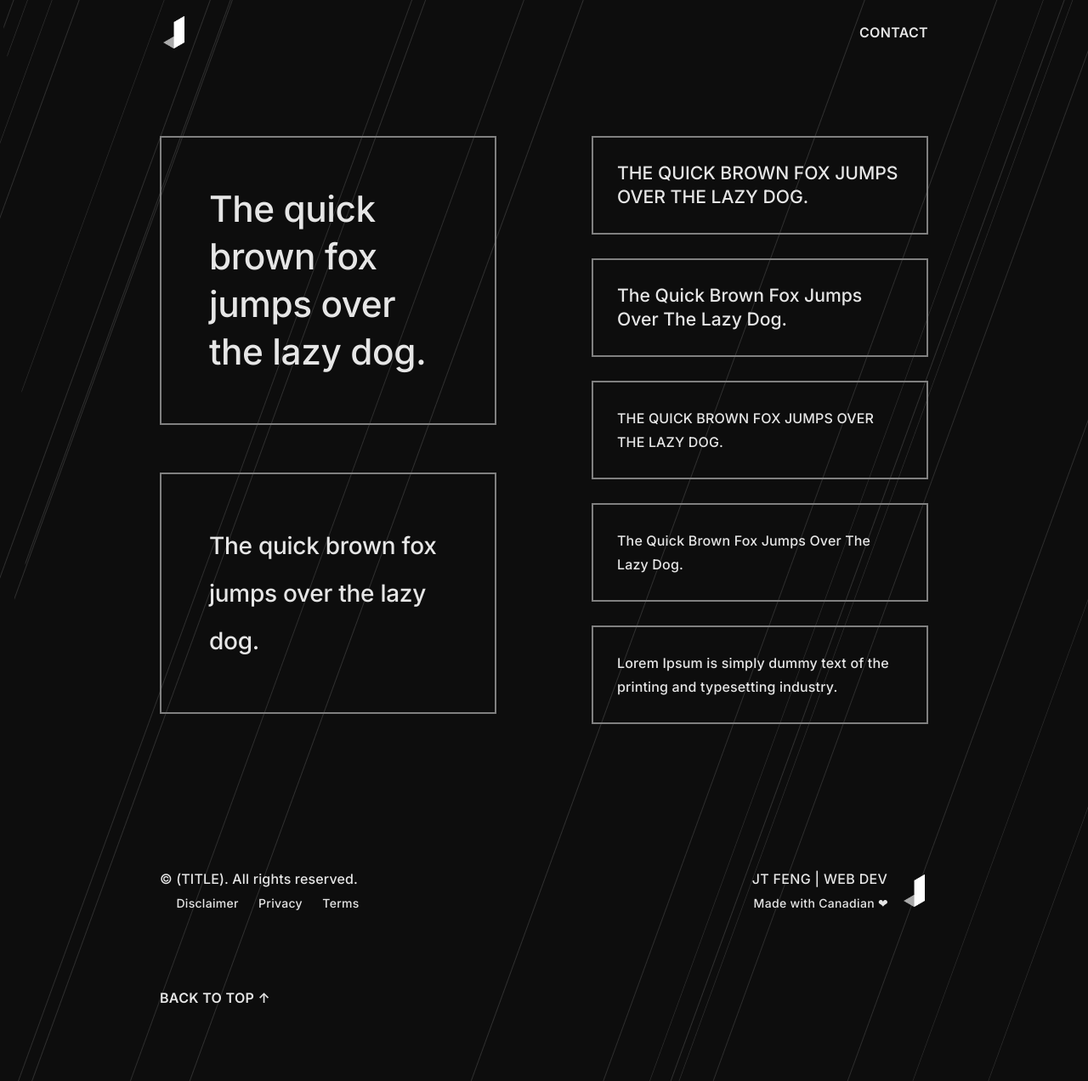
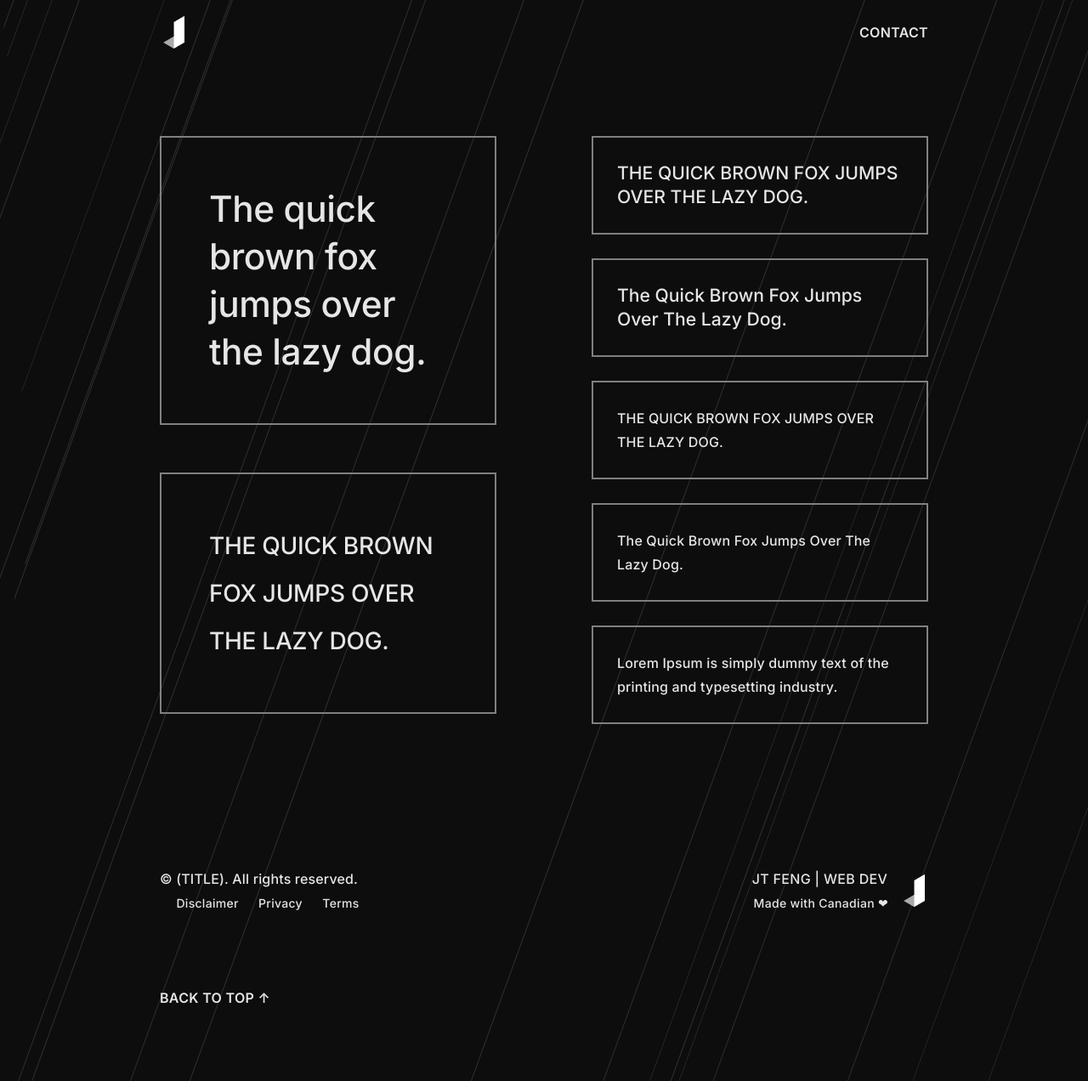
Before and after one commit to jingtianfeng/jekytrap, a Jekyll site: the page built from index.html, in a window 1280 px wide. Shown: the whole page at 85% size. Built offline with Jekyll 4.4.1, drawn with Linux system fonts in a browser that asks for light colours.

Commit message:
UPDATE styles: var h2-text-transform: uppercase

```diff
--- a/assets/css/styles.scss
+++ b/assets/css/styles.scss
@@ -121,7 +121,7 @@ $h1-text-transform: none;
 $h2-font-size: $spacer * $spacer-ratio;
 $h2-letter-spacing: -0.01em;
 $h2-line-height: 2;
-$h2-text-transform: none;
+$h2-text-transform: uppercase;
 // ---------------------------------------------------------------------------------
 $h3-font-size: $spacer * $spacer-ratio-sqrt;
 $h3-letter-spacing: 0;
```
